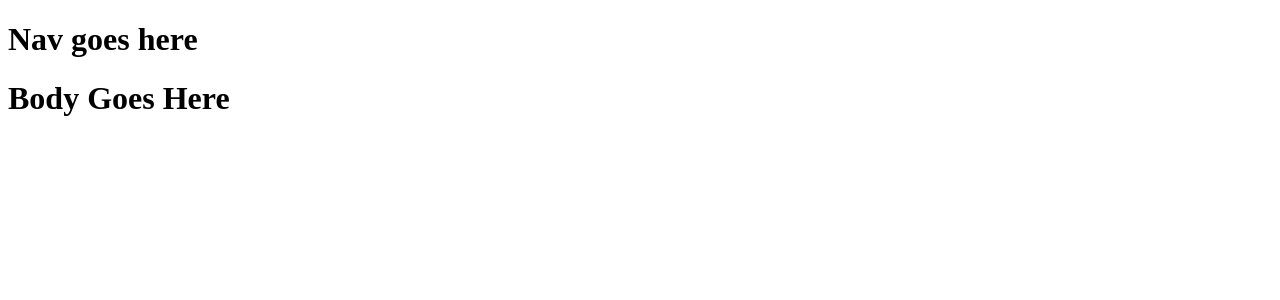
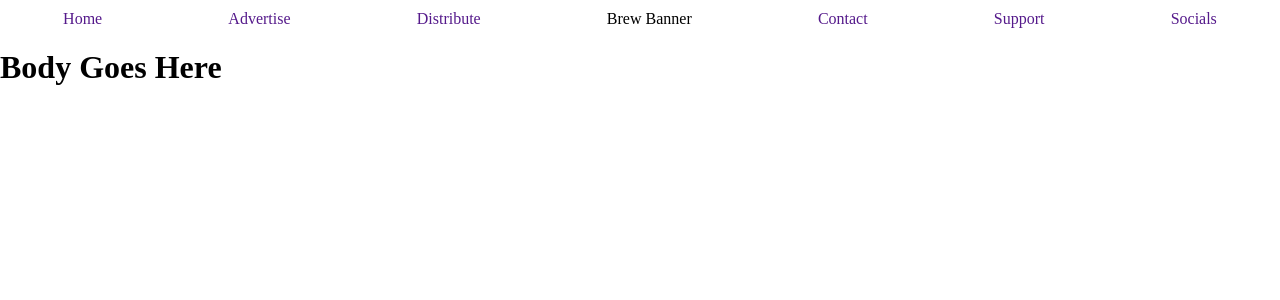
Before and after one commit to go-johnnyhe/BrewBanner, a React (Vite) app: page / in a window 1280 px wide. Shown: the top 300 px of the page. Built offline with nearby package versions, Linux system fonts and the light colour scheme.

Commit message:
added nav pages, style.css

```diff
--- a/components/nav.jsx
+++ b/components/nav.jsx
@@ -2,6 +2,14 @@ import React from "react"
 
 export default function nav() {
     return (
-        <h1>Nav goes here</h1>
+        <nav className="nav-container">
+            <a className="nav-tag" href="">Home</a>
+            <a className="nav-tag" href="">Advertise</a>
+            <a className="nav-tag" href="">Distribute</a>
+            <div className="nav-logo">Brew Banner</div>
+            <a className="nav-tag" href="">Contact</a>
+            <a className="nav-tag" href="">Support</a>
+            <a className="nav-tag" href="">Socials</a>
+        </nav>
     )
 }
--- a/index.html
+++ b/index.html
@@ -5,7 +5,8 @@
   <meta charset="UTF-8" />
   <link rel="icon" type="image/svg+xml" href="/vite.svg" />
   <meta name="viewport" content="width=device-width, initial-scale=1.0" />
-  <title>Vite + React</title>
+  <link rel="stylesheet" href="style.css">
+  <title>Brew Banner</title>
 </head>
 
 <body>
--- /dev/null
+++ b/style.css
@@ -0,0 +1,18 @@
+* {
+    box-sizing: border-box;
+}
+
+body {
+    margin: 0;
+}
+
+.nav-container {
+    display: flex;
+    align-items: center;
+    padding-top: 10px;
+    justify-content: space-around;
+}
+
+.nav-tag {
+    text-decoration: none;
+}
```
